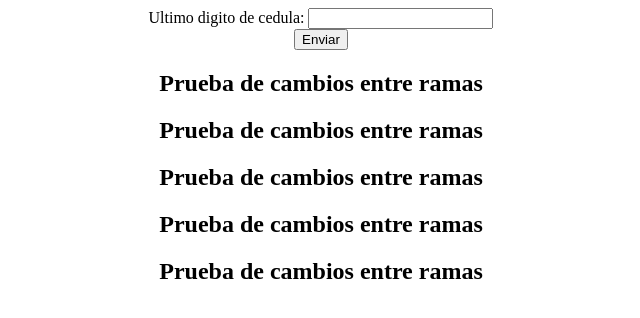
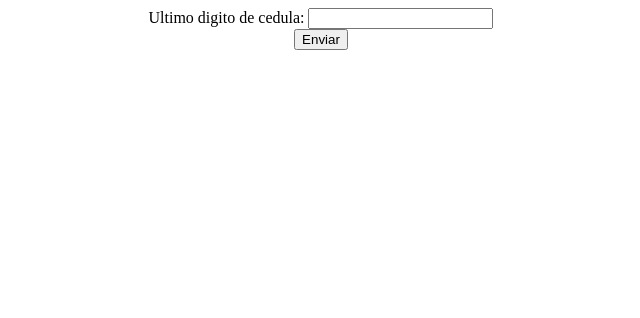
Before and after one commit to Wsm-naranjo/Fibonacci, a website: page index.html in a window 1280 px wide. Shown: the whole page, without its empty margins (319-959 px from the left). Drawn offline with Linux system fonts and the light colour scheme.

Commit message:
remove cambios

```diff
--- a/index.html
+++ b/index.html
@@ -19,11 +19,6 @@
             <button>
                 Enviar
             </button>
-            <div><h2>Prueba de cambios entre ramas</h2></div>
-            <div><h2>Prueba de cambios entre ramas</h2></div>
-            <div><h2>Prueba de cambios entre ramas</h2></div>
-            <div><h2>Prueba de cambios entre ramas</h2></div>
-            <div><h2>Prueba de cambios entre ramas</h2></div>
 
         </center>
     </form>
```
